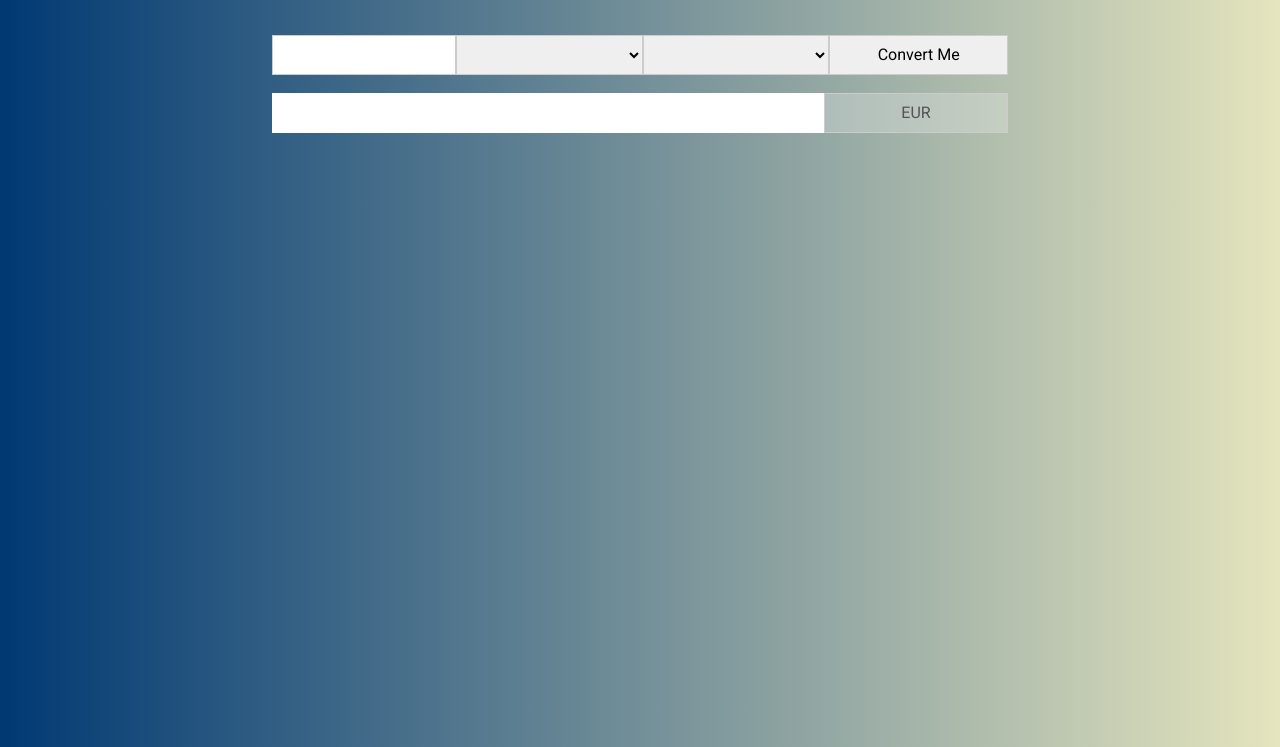
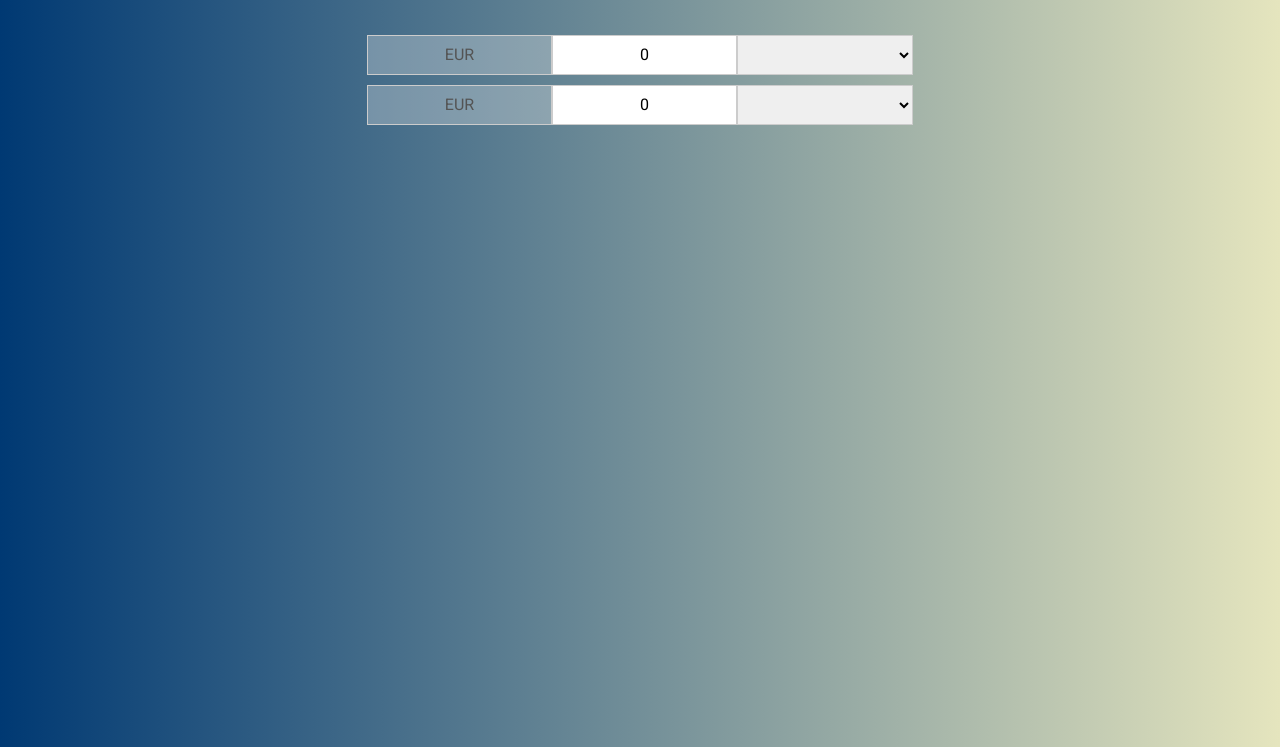
Before and after one commit to Miraz-Uddin/poriborton, a website built with Parcel: page index.htm in a window 1280 px wide. Shown: the part 53-800 px from the top of the page. Built offline with nearby package versions, Linux system fonts and the light colour scheme.

Commit message:
UI Modified

```diff
--- a/index.htm
+++ b/index.htm
@@ -29,20 +29,17 @@
   <body>
     <div class="container">
         <div class="row">
-            <div class="col-sm-12 col-md-8 mx-auto">
+            <div class="col-sm-12 col-md-6 mx-auto">
                 <h1 class="title">Currency Converter</h1>
-                <form>
-                    <input type="text" id="amount">
-                    <select name="" id="from">
-                    </select>
-                    <select name="" id="to">
-                    </select>
-                    <input type="submit" value="Convert Me">
-                </form>
-                <div class="results">
-                    <div id="result">
-                    </div>
-                    <input id="symbol" type="text" value="EUR" disabled>
+                <div class="form">
+                    <input id="fromCurrency" type="text" value="EUR" disabled>
+                    <input type="text" id="fromAmount" placeholder="0" value="0">
+                    <select id="fromCountry"></select>
+                </div>
+                <div class="form">
+                    <input id="toCurrency" type="text" value="EUR" disabled>
+                    <input type="text" id="toAmount" placeholder="0" value="0">
+                    <select id="toCountry"></select>
                 </div>
             </div>
         </div>
--- a/public/assets/css/style.css
+++ b/public/assets/css/style.css
@@ -114,26 +114,28 @@ h1.title {
     margin-bottom: 40px;
 }
 
-form {
+.form {
     height: 40px;
     display: flex;
+    margin-bottom: 10px;
 }
 
 input, select {
     border: 1px solid #ccc;
+    text-align: center;
 }
 
 #amount {
-    max-width: 25%;
+    max-width: 30%;
     padding: 0 0 0 15px;
 }
 
-form select {
+.form select {
     flex: 1;
     padding-left: 8px;
 }
 
-form input[type="submit"] {
+.form input[type="submit"] {
     flex: 1;
 
 }
--- a/public/assets/js/app.js
+++ b/public/assets/js/app.js
@@ -1,10 +1,15 @@
-import tempMemory from "./tempMemory.js"
-import dataStorage from "./dataStorage.js"
+import tempMemory from "./tempMemory.js";
+import dataStorage from "./dataStorage.js";
 
 const app = {
-    init(){
+  loadSelectors() {
+    const symbol = document.querySelector("#symbol");
+    const result = document.querySelector("#result");
+    const to = document.querySelector("#to");
+    const from = document.querySelector("#from");
+    const amount = document.querySelector("#amount");
+  },
+  init() {},
+};
 
-    }
-}
-
-export default app
+export default app;
```
